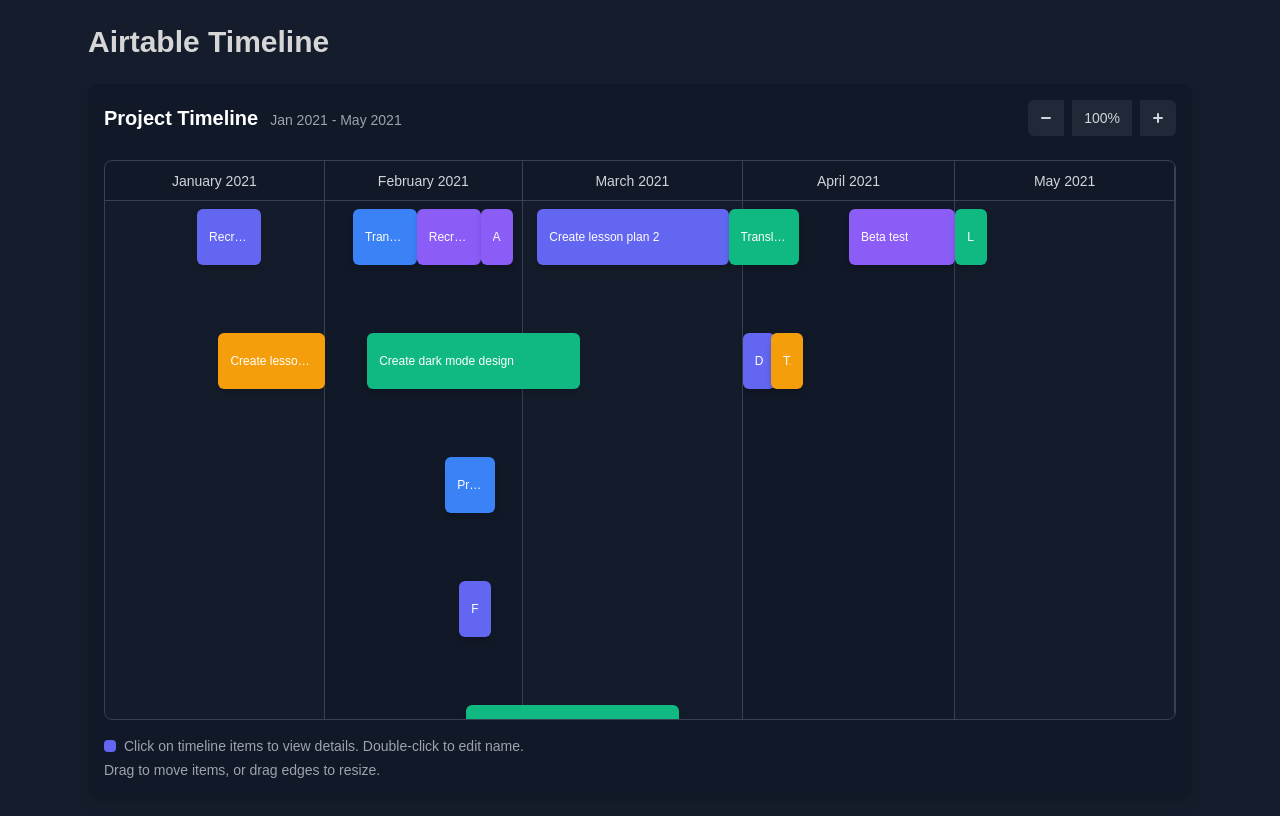
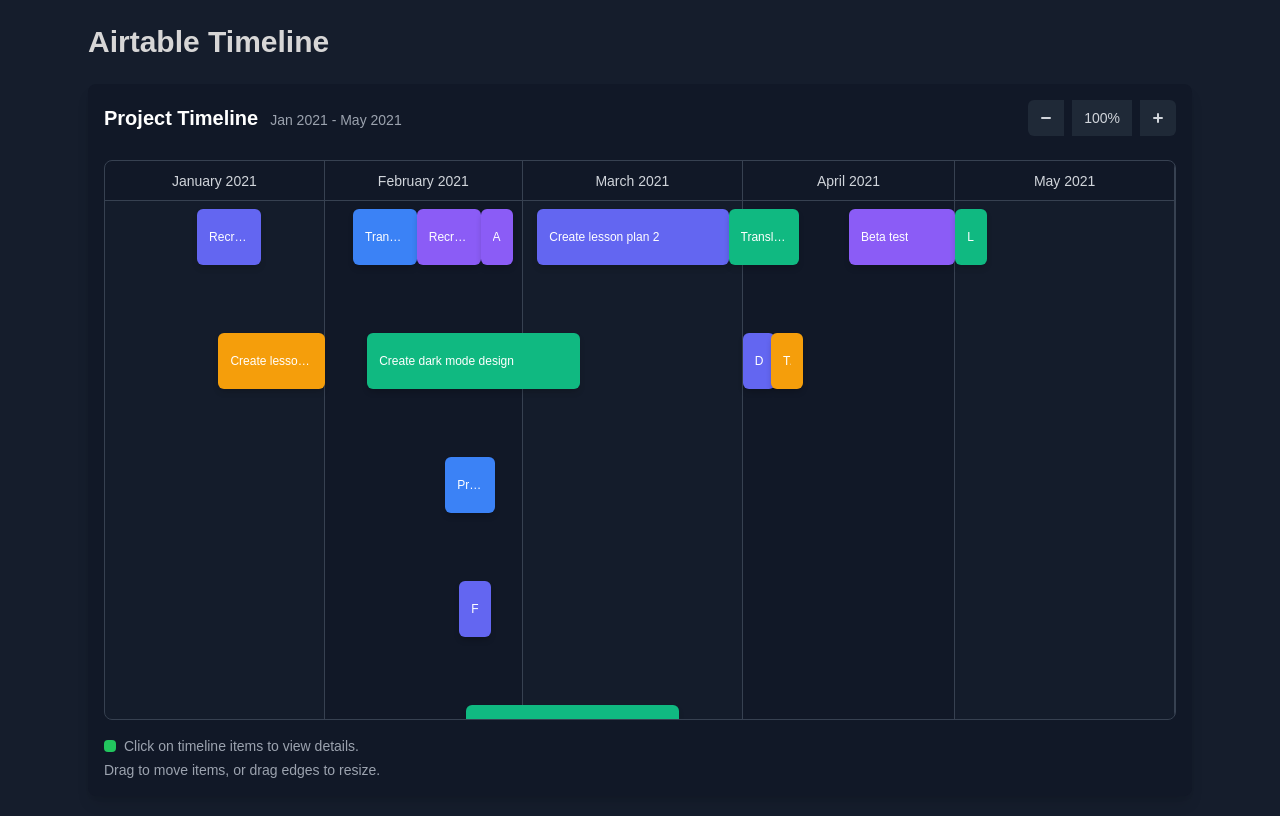
Before and after one commit to andre26z/react-timeline-component, a React (Vite) app: page / in a window 1280 px wide. Shown: the top 816 px of the page. Built offline with nearby package versions, Linux system fonts and the light colour scheme.

Commit message:
fix message

```diff
--- a/src/components/TimeLine.jsx
+++ b/src/components/TimeLine.jsx
@@ -589,8 +589,8 @@
 
 				<div className="mt-4 text-sm text-gray-400">
 					<p className="flex items-center">
-						<span className="w-3 h-3 inline-block mr-2 bg-indigo-500 rounded"></span>
-						Click on timeline items to view details. Double-click to edit name.
+						<span className="w-3 h-3 inline-block mr-2 bg-green-500 rounded"></span>
+						Click on timeline items to view details.
 					</p>
 					<p className="mt-1">Drag to move items, or drag edges to resize.</p>
 				</div>
```
Also changed, not shown: 4 other files (tests, documents, lock files or other folders).
